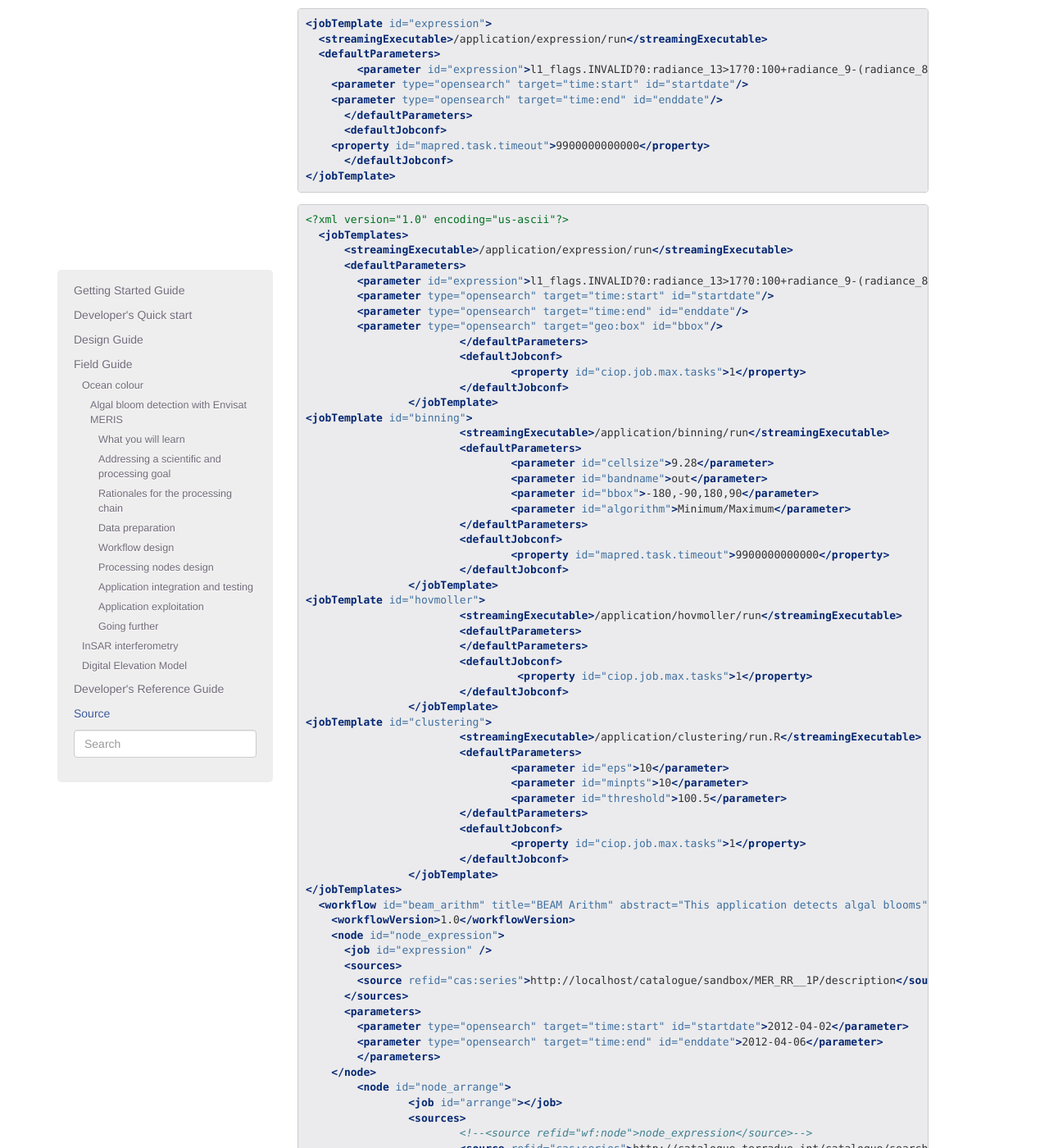
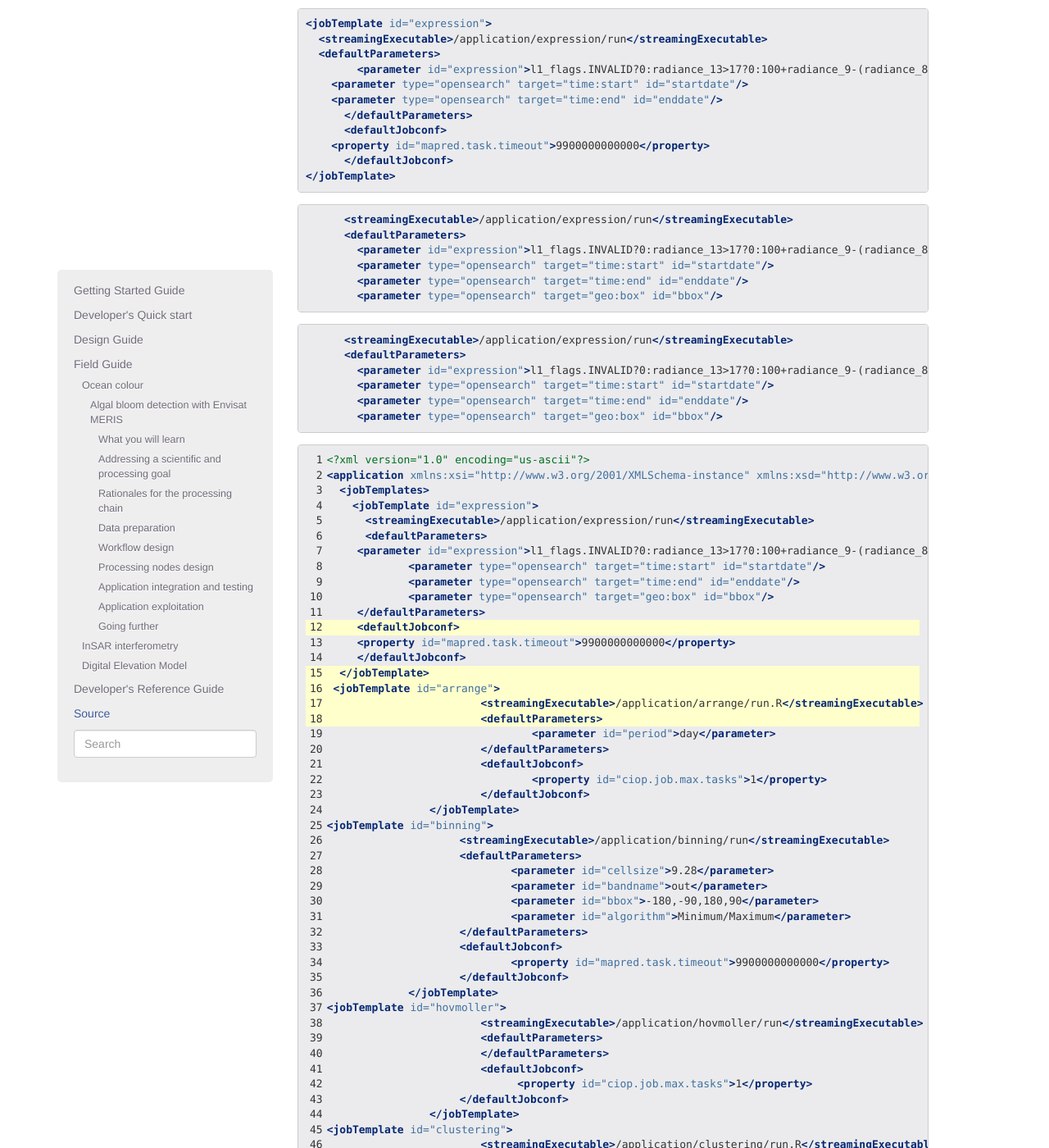
Before and after one commit to Terradue/doc-developer-sandbox, a Sphinx documentation site: the page built from source/field/ocean_color/lib_beam/nodes/expression.rst, in a window 1280 px wide and 1400 px high, scrolled down 1027 px. Shown: the whole window at 82% size. Built offline with Sphinx 7.4.7, drawn with Linux system fonts in a browser that asks for light colours; pages that are not in the unit, such as notebooks, are missing from menus; some of the changed text lies outside the part shown.

Commit message:
Update expression.rst

```diff
--- a/source/field/ocean_color/lib_beam/nodes/expression.rst
+++ b/source/field/ocean_color/lib_beam/nodes/expression.rst
@@ -56,4 +56,13 @@ Here's the job template including the elements described above.
 
 .. literalinclude:: ../src/application.xml
   :language: xml
-  :lines: 1,3,5-10,20-
+  :lines: 5-10
+
+.. literalinclude:: ../src/application.xml
+  :language: xml
+  :lines: 5-10
+
+.. literalinclude:: ../src/application.xml
+   :language: xml
+   :emphasize-lines: 12,15-18
+   :linenos:
```
